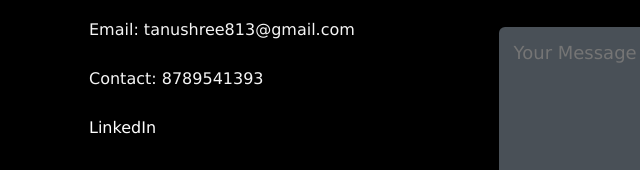
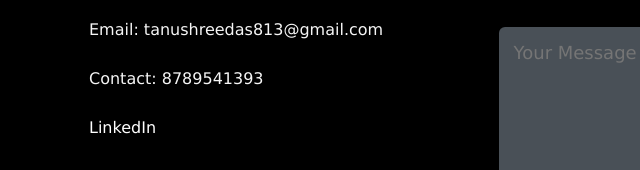
Before and after one commit to Tanushree227/PortfolioWebsite, a plain HTML site: page index.html in a window 1280 px wide. Shown: the part 3150-3320 px from the top of the page, 39-679 px from the left. Drawn offline with Linux system fonts and the light colour scheme.

Commit message:
corrected email id

```diff
--- a/index.html
+++ b/index.html
@@ -151,7 +151,7 @@
             <div class="row">
                 <div class="contact-left">
                     <h1 class="sub-title">Contact Me</h1>
-                    <p>Email: tanushree813@gmail.com</p>
+                    <p>Email: tanushreedas813@gmail.com</p>
                     <p>Contact: 8789541393</p>
                     <p><a href="//www.linkedin.com/in/tanushree-das-4b32b0184/">LinkedIn</a></p>
                     <a href="images/Resume_TanushreeDas.pdf" download class="btn btn2">Download CV</a>
```
